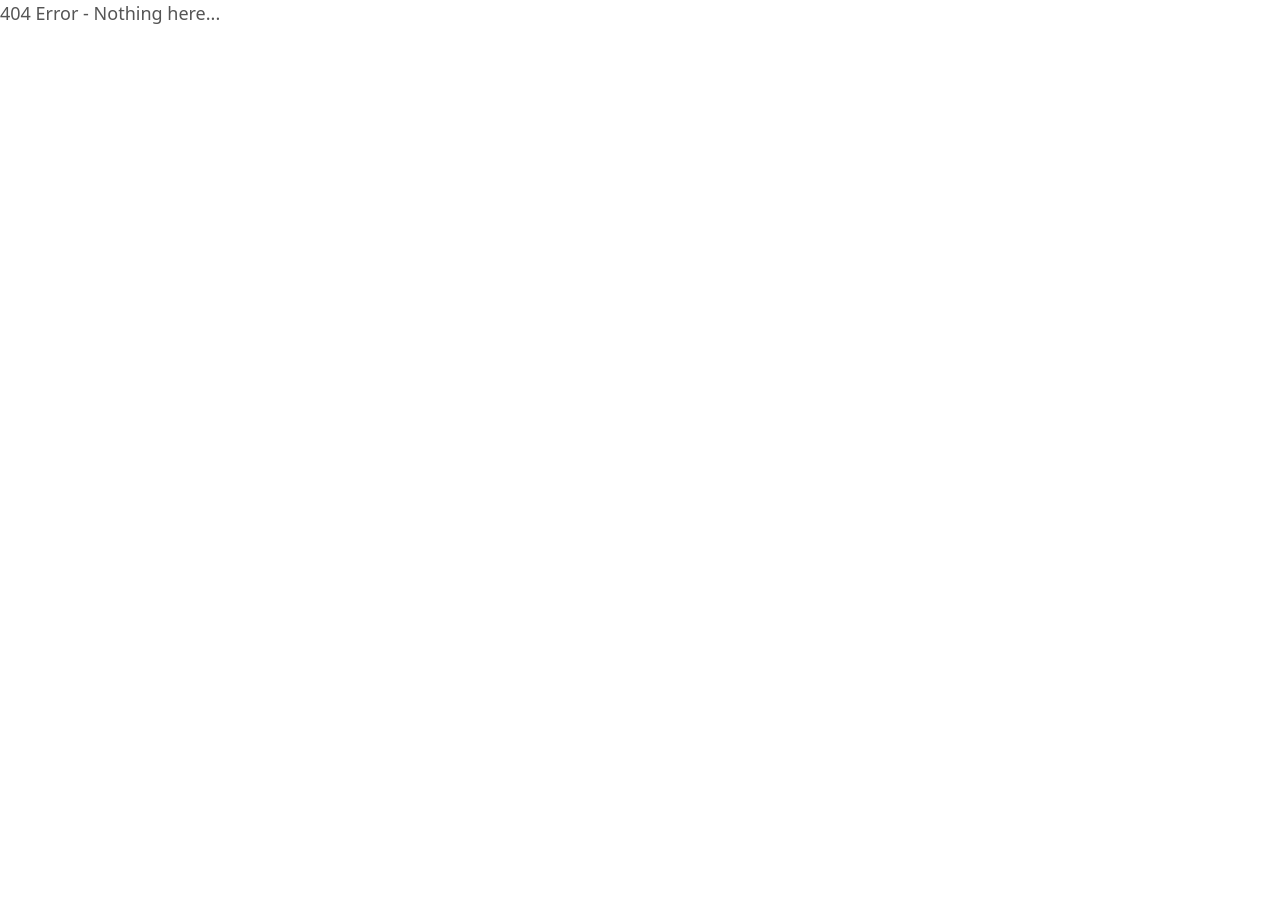
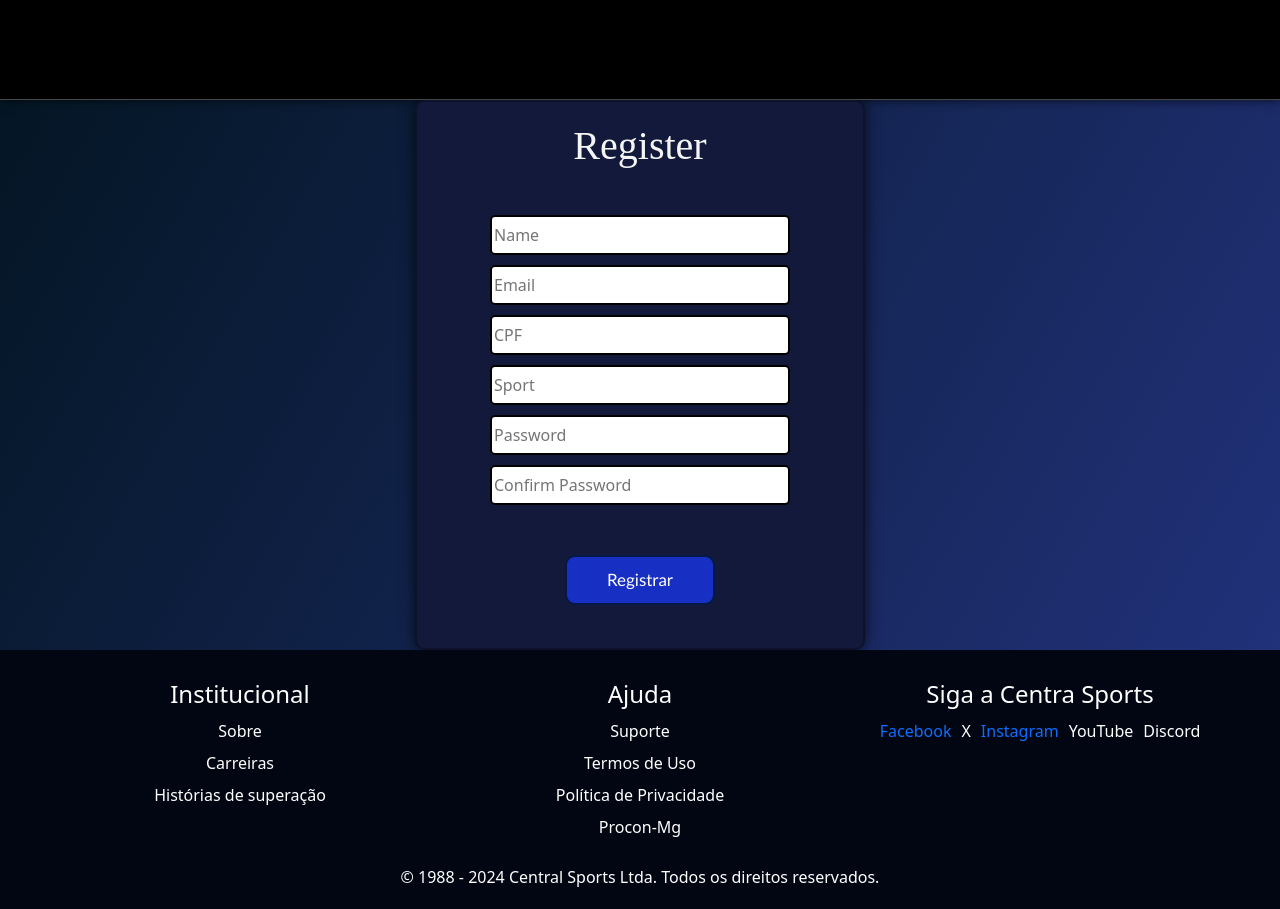
Before and after one commit to FelipeMateus4/Central-Sports, a React (Create React App) app in the folder Implementacao/front-end/: page /atleta/register in a window 1280 px wide. Before the commit this address had no page. Before the commit the page ends 800 px from the top, so only its background shows below. Built offline with nearby package versions, Linux system fonts and the light colour scheme.

Commit message:
feat: add Register Atleta page.

```diff
--- /dev/null
+++ b/Implementacao/front-end/src/Pages/RegistroAtleta/RegisterAtleta.css
@@ -0,0 +1,76 @@
+.page-atleta-section-register {
+    background: #21317a;
+    background-size: 200% 200%;
+    display: flex;
+    background: linear-gradient(120deg, #041624, #21317a);
+    animation: gradientBG 9s linear infinite;
+    flex-direction: column;
+    align-items: center;
+    justify-content: center;
+    flex: 1;
+    overflow: hidden;
+    padding: 0;
+    margin: 0;
+}
+
+.register-atleta-container {
+    align-items: center;
+    display: flex;
+    flex-direction: column;
+    width: 450px;
+    height: 550px; /* Aumenta a altura para acomodar os botões sociais */
+    padding: 20px;
+    background-color: rgb(19, 25, 59);
+    border: 2px solid rgba(0, 0, 0, 0.3);
+    border-radius: 10px;
+    box-shadow: 0 0 15px rgba(0, 0, 0, 0.7);
+    backdrop-filter: blur(30px);
+}
+
+.atleta-form-group {
+    display: flex;
+    flex-direction: row;
+}
+
+.atleta-form-group input {
+    width: 300px;
+    display: flex;
+    margin-top: 10px;
+    border-radius: 5px;
+    border: 2px solid rgb(0, 0, 0);
+    height: 40px;
+}
+
+.atleta-form-group label {
+    display: flex;
+    font-size: 15px;
+    color: rgb(245, 245, 245);
+    font-family: 'Times New Roman', Times, serif;
+}
+
+.title {
+    margin-bottom: 35px;
+    display: flex;
+    font-size: 40px;
+    color: rgb(245, 245, 245);
+    font-family: 'Times New Roman', Times, serif;
+}
+
+.atleta-btn-register {
+    margin-left: 75px;
+    width: 150px;
+    color: #ffffff; /* Cor do texto */
+    font-size: 17px;
+    font-family: 'Gill Sans', 'Gill Sans MT', Calibri, 'Trebuchet MS', sans-serif;
+    background-color: #182fc4; /* Cor de fundo do botão */
+    border: 2px solid #031a46; /* Borda do botão */
+    border-radius: 10px;
+    padding: 10px; /* Espaçamento interno */
+    border-radius: 10px; /* Cantos arredondados */
+    margin-top: 50px;
+}
+
+.atleta-btn-register:hover {
+    background-color: #002cf0; /* Cor de fundo ao passar o mouse */
+    color: #ffffff; /* Cor do texto ao passar o mouse */
+}
--- /dev/null
+++ b/Implementacao/front-end/src/Pages/RegistroAtleta/RegisterAtleta.js
@@ -0,0 +1,133 @@
+import React, { useState } from 'react';
+import './RegisterAtleta.css';
+import { useNavigate } from 'react-router-dom';
+
+const RegisterAtleta = () => {
+    const [email, setEmail] = useState('');
+    const [password, setPassword] = useState('');
+    const [confirmPassword, setConfirmPassword] = useState('');
+    const [name, setName] = useState('');
+    const [cpf, setCpf] = useState('');
+    const [sport, setSport] = useState('');
+    const [error, setError] = useState('');
+    const navigate = useNavigate('');
+
+    const handleSubmit = async (event) => {
+        event.preventDefault();
+
+        try {
+            if (password !== confirmPassword) {
+                setError({ message: 'As senhas não conferem.' });
+                return;
+            }
+            const response = await fetch('http://localhost:5000/atleta', {
+                method: 'POST',
+                headers: {
+                    'Content-Type': 'application/json',
+                },
+                body: JSON.stringify({
+                    name: name,
+                    email: email,
+                    cpf: cpf,
+                    sport: sport,
+                    password: password,
+                    type: confirmPassword,
+                }),
+            });
+
+            const data = await response.json();
+
+            if (response.status === 201) {
+                console.log('Registrado com sucesso');
+                navigate('/');
+            } else if (response.status === 400) {
+                setError({ message: data.message });
+            }
+        } catch (error) {
+            setError({ message: error.message });
+            console.error('Erro ao tentar registrar:', error);
+        }
+    };
+
+    return (
+        <div className="page-atleta-section-register">
+            <div className="register-atleta-container">
+                <h2 className="title">Register</h2>
+                {error && <div className="error">{error.message}</div>}
+                <form onSubmit={handleSubmit}>
+                    <div className="atleta-form-group">
+                        <label htmlFor="name"></label>
+                        <input
+                            placeholder="Name"
+                            type="text"
+                            id="name"
+                            value={name}
+                            onChange={(e) => setName(e.target.value)}
+                            required
+                        />
+                    </div>
+                    <div className="atleta-form-group">
+                        <label htmlFor="email"></label>
+                        <input
+                            placeholder="Email"
+                            type="email"
+                            id="email"
+                            value={email}
+                            onChange={(e) => setEmail(e.target.value)}
+                            required
+                        />
+                    </div>
+                    <div className="atleta-form-group">
+                        <label htmlFor="cpf"></label>
+                        <input
+                            placeholder="CPF"
+                            type="text"
+                            id="cpf"
+                            value={cpf}
+                            onChange={(e) => setCpf(e.target.value)}
+                            required
+                        />
+                    </div>
+                    <div className="atleta-form-group">
+                        <label htmlFor="sport"></label>
+                        <input
+                            placeholder="Sport"
+                            type="text"
+                            id="sport"
+                            value={sport}
+                            onChange={(e) => setSport(e.target.value)}
+                            required
+                        />
+                    </div>
+                    <div className="atleta-form-group">
+                        <label htmlFor="password"></label>
+                        <input
+                            placeholder="Password"
+                            type="password"
+                            id="password"
+                            value={password}
+                            onChange={(e) => setPassword(e.target.value)}
+                            required
+                        />
+                    </div>
+                    <div className="atleta-form-group">
+                        <label htmlFor="confirmPassword"></label>
+                        <input
+                            placeholder="Confirm Password"
+                            type="password"
+                            id="confirmPassword"
+                            value={confirmPassword}
+                            onChange={(e) => setConfirmPassword(e.target.value)}
+                            required
+                        />
+                    </div>
+                    <button type="submit" className="atleta-btn-register">
+                        Registrar
+                    </button>
+                </form>
+            </div>
+        </div>
+    );
+};
+
+export default RegisterAtleta;
--- a/Implementacao/front-end/src/Routes/Routes.js
+++ b/Implementacao/front-end/src/Routes/Routes.js
@@ -10,6 +10,7 @@ import ProtectedRoute from './ProtectedRoute';
 import DeletarTorneio from '../Pages/DeletarTorneio/DeletarTorneio';
 import Authenticate from '../Pages/Authenticate/Authenticate';
 import SelecaoUsuario from '../Pages/SelecaoUsuario/SelecaoUsuario';
+import RegisterAtleta from '../Pages/RegistroAtleta/RegisterAtleta';
 
 export const router = createBrowserRouter([
     {
@@ -18,6 +19,10 @@ export const router = createBrowserRouter([
         children: [
             { path: '', element: <Login /> },
             { path: 'treinador/register', element: <RegisterTreinador /> },
+            {
+                path: 'atleta/register',
+                element: <RegisterAtleta />,
+            },
             {
                 path: 'admin',
                 element: (
```
Also changed, not shown: 1 other file (tests, documents, lock files or other folders).
